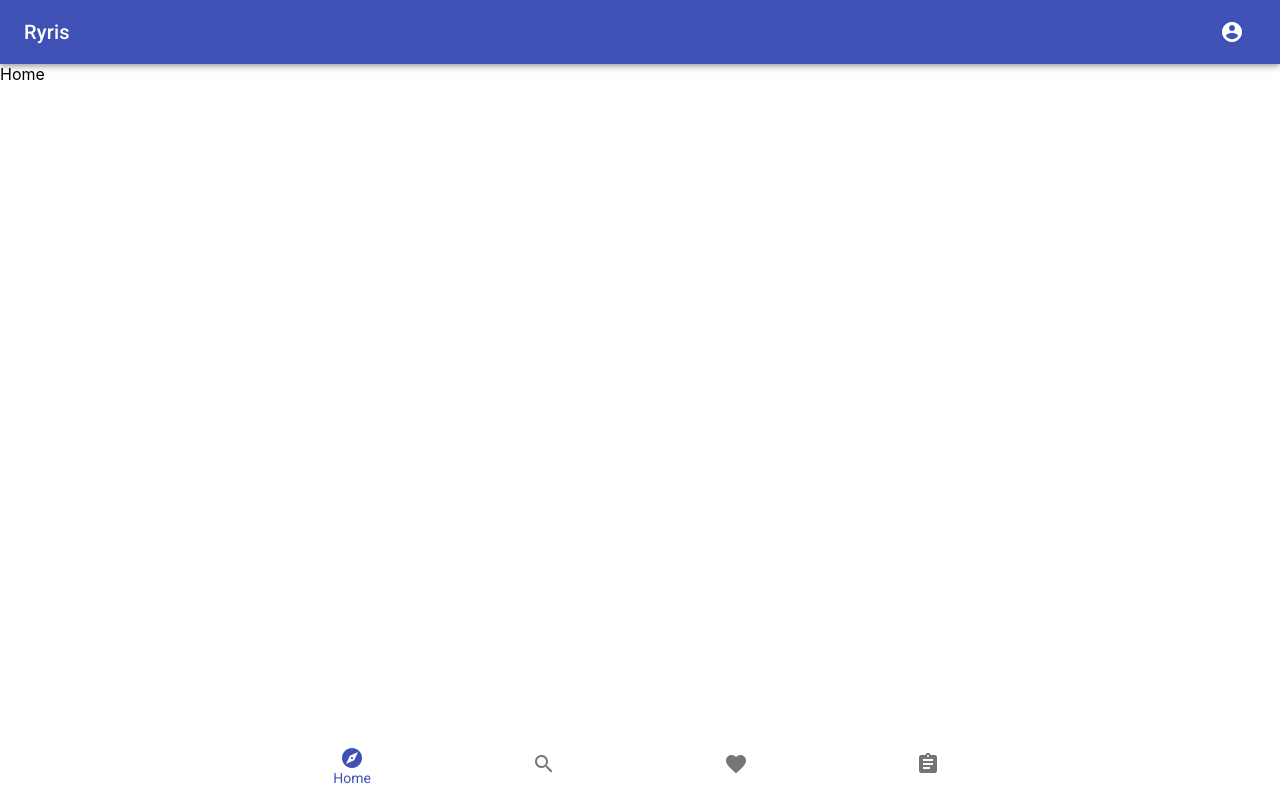
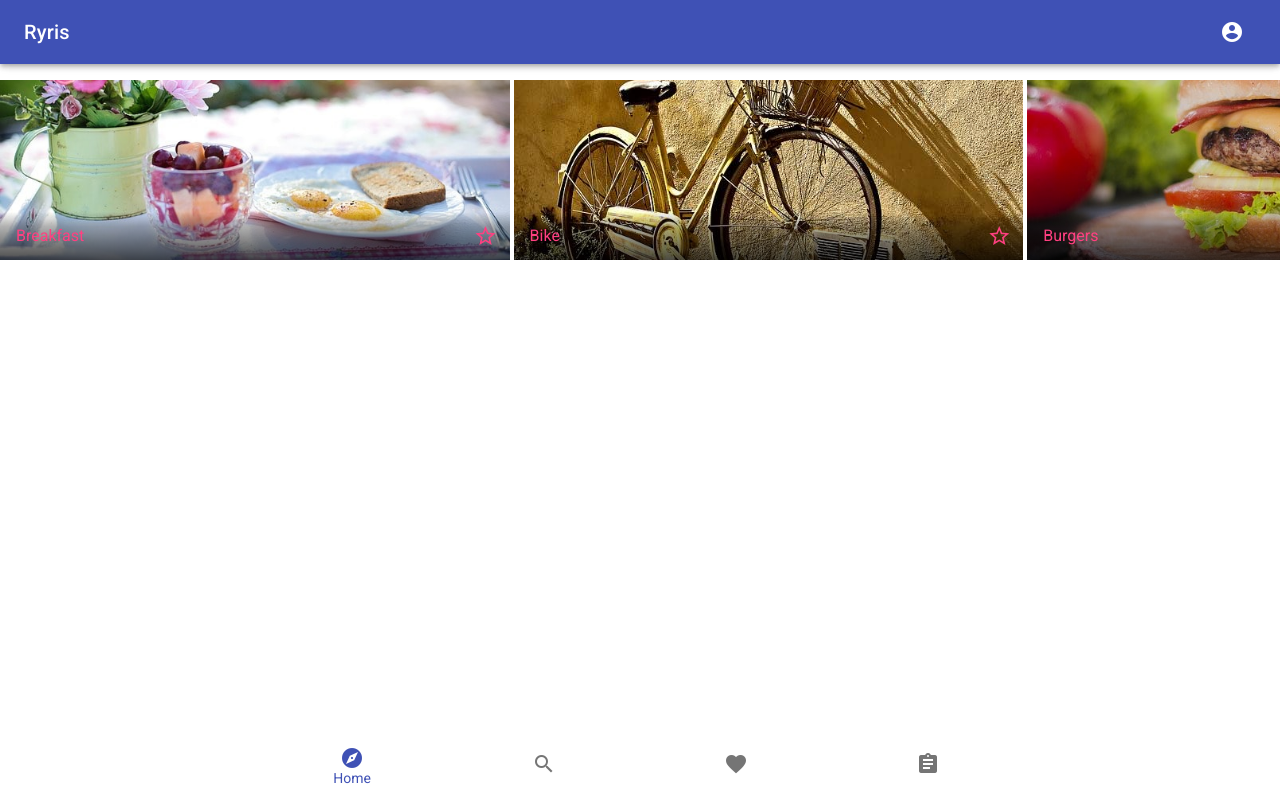
Before and after one commit to ryfazrin/ryris-template, a React (Create React App) app: page / in a window 1280 px wide. Built offline with nearby package versions, Linux system fonts and the light colour scheme.

Commit message:
add banner in home page uncustom style

```diff
--- a/src/pages/Home.js
+++ b/src/pages/Home.js
@@ -1,9 +1,77 @@
-import { Container, TextField, Button } from '@material-ui/core';
+import { Icon, IconButton, ImageListItem, makeStyles, ImageList, ImageListItemBar } from '@material-ui/core';
+
+const useStyles = makeStyles((theme) => ({
+    root: {
+        display: 'flex',
+        flexWrap: 'wrap',
+        justifyContent: 'space-around',
+        overflow: 'hidden',
+        backgroundColor: theme.palette.background.paper,
+        marginTop: '1rem'
+    },
+    ImageList: {
+        flexWrap: 'nowrap',
+        // Promote the list into his own layer on Chrome. This cost memory but helps keeping high FPS.
+        transform: 'translateZ(0)',
+    },
+    title: {
+        color: theme.palette.secondary.light,
+    },
+    titleBar: {
+        background: 'linear-gradient(to top, rgba(0,0,0,0.7) 0%, rgba(0,0,0,0.3) 70%, rgba(0,0,0,0) 100%)',
+    },
+}));
 
 function Home() {
+    const classes = useStyles();
+
     return(
-        <>Home</>
+        // banner
+        <div className={classes.root}>
+            <ImageList className={classes.ImageList} cols={2.5}>
+                {itemData.map((item) => (
+                    <ImageListItem key={item.img}>
+                        <img src={item.img} alt={item.title} />
+                        <ImageListItemBar
+                            title={item.title}
+                            classes={{
+                                root: classes.titleBar,
+                                title: classes.title,
+                            }}
+                            actionIcon={
+                                <IconButton aria-label={`star ${item.title}`}>
+                                    <Icon className={classes.title}>star_outlined</Icon>
+                                </IconButton>
+                            }
+                        />
+                    </ImageListItem>
+                ))}
+            </ImageList>
+        </div>
     );
 }
 
+const itemData = [
+    {
+        img: 'images/breakfast.jpg',
+        title: 'Breakfast',
+    },
+    {
+        img: 'images/bike.jpg',
+        title: 'Bike',
+    },
+    {
+        img: 'images/burgers.jpg',
+        title: 'Burgers',
+    },
+    {
+        img: 'images/camera.jpg',
+        title: 'Camera',
+    },
+    {
+        img: 'images/vegetables.jpg',
+        title: 'Vegetables',
+    }
+];
+
 export default Home;
```
